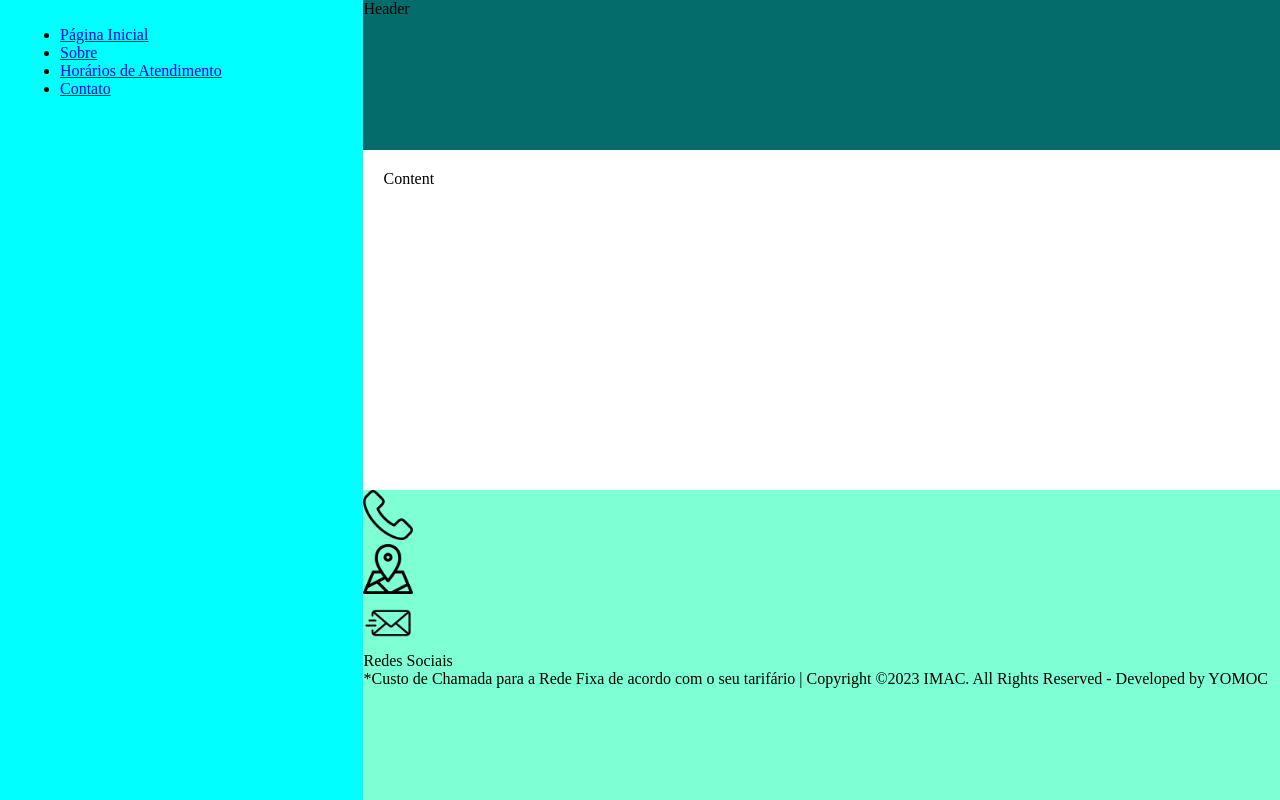
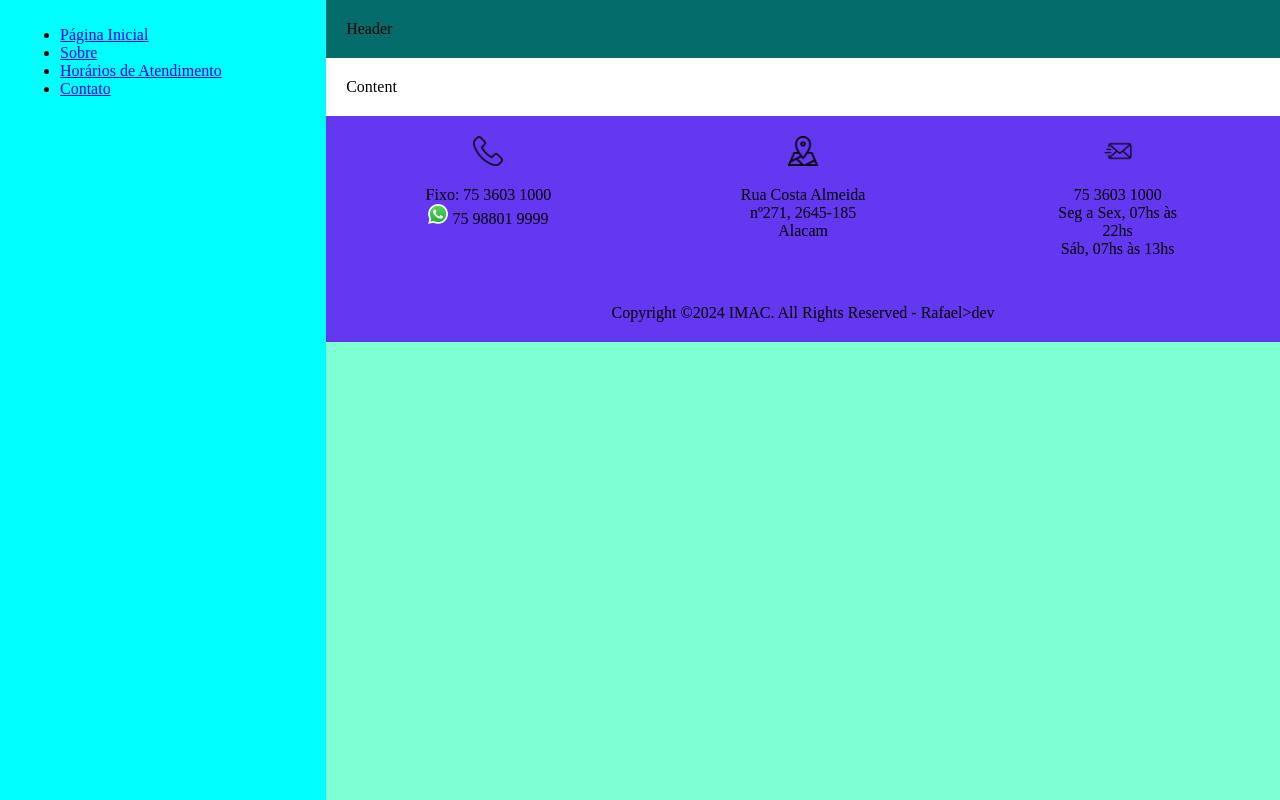
Before and after one commit to rafaelvalverdedev/dio, a plain HTML site: page HTML-Web_Developer/desafio-Criando-seu-Primeiro-Site-Completo-com-HTML/index.html in a window 1280 px wide. Drawn offline with Linux system fonts and the light colour scheme.

Commit message:
Subindo arquivos base do desafio

```diff
--- a/HTML-Web_Developer/desafio-Criando-seu-Primeiro-Site-Completo-com-HTML/base.css
+++ b/HTML-Web_Developer/desafio-Criando-seu-Primeiro-Site-Completo-com-HTML/base.css
@@ -14,34 +14,45 @@ body {
     margin: 0 auto;
     background-color: aquamarine;
 }
-.main {
-    display: flex;
-    flex-flow: column;
-    width: 85%;
-}
+
 .menu {
     width: 30vw;
     background-color: aqua;
     padding: 10px 20px 0px;
 }
+
+.main {
+    display: flex;
+    flex-flow: column;
+    width: 100%;
+}
+
 .header {
     background-color: rgb(5, 108, 108);
-    min-height: 150px;
+    padding: 20px;
 }
 .content {
     background-color: white;
-    min-height: 300px;
     padding: 20px;
 }
-.footer {
-    position: absolute;
-    width: 100vw;
-    bottom: 0;
+footer {
     background-color: rgb(99, 56, 240);
-    min-height: 150px;
+    padding: 20px;
+    display: flex;
+    flex-wrap: wrap;
+    flex-direction: row;
+    gap: 30px;
+    justify-content: space-around;
+    text-align: center;
 }
+
 .footer-icones {
-    position: relative;
+    width: 150px;
+}
 
-    display: flexbox;
-}
+@media (max-width: 450px) {
+    .menu {
+      display: flexbox;
+      position: absolute;
+    }
+  }
--- a/HTML-Web_Developer/desafio-Criando-seu-Primeiro-Site-Completo-com-HTML/index.html
+++ b/HTML-Web_Developer/desafio-Criando-seu-Primeiro-Site-Completo-com-HTML/index.html
@@ -1,5 +1,6 @@
 <!DOCTYPE html>
 <html lang="en">
+
 <head>
     <meta charset="UTF-8">
     <meta http-equiv="X-UA-Compatible" content="IE=edge">
@@ -7,6 +8,7 @@
     <title>Template - Utilizar como modelo</title>
     <link rel="stylesheet" href="base.css">
 </head>
+
 <body>
     <div class="wrapper">
         <div class="menu">
@@ -29,14 +31,37 @@
                 <!-- Aqui vai o seu conteúdo -->
             </div>
 
-            <footer id="footer">
-                    <div class="footer-icones"><img src="images/icone-telefone.png" width="50px"></div>
-                    <div class="footer-icones"><img src="images/icone-mapa.png" width="50px"></div>
-                    <div class="footer-icones"><img src="images/icone-email.png" width="50px"></div>
-                    <div class="footer-icones">Redes Sociais</div>
-                    <div class="footer-barra">*Custo de Chamada para a Rede Fixa de acordo com o seu tarifário | Copyright ©2023 IMAC. All Rights Reserved - Developed by YOMOC</div>
+            <footer>
+                <div class="footer-icones">
+                    <img src="images/icone-telefone.png" width="30px">
+                    <p>Fixo: 75 3603 1000 <br>
+                        <img src="images/whatsapp.png" width="20px" style="display: inline;">
+                        75 98801 9999
+                    </p>
+                </div>
+                <div class="footer-icones" onclick="abrirmapa()" style="cursor: pointer;" aria-details="Abrir Mapa">
+                    <img src="images/icone-mapa.png" width="30px" alt="Abrir Mapa">
+                    <p>Rua Costa Almeida nº271, 2645-185 Alacam</p>
+                </div>
+                <div class="footer-icones"><img src="images/icone-email.png" width="30px">
+                    <p>75 3603 1000
+                        <br>
+                        Seg a Sex, 07hs às 22hs
+                        <br>
+                        Sáb, 07hs às 13hs
+                    </p>
+                </div>
+                <div class="footer-barra">Copyright ©2024 IMAC. All Rights Reserved - Rafael>dev</div>
             </footer>
+
         </div>
     </div>
+
+    <script>
+        function abrirmapa() {
+            window.open('https://maps.app.goo.gl/vDcM67hRQo2ye1k79', '_blank');
+        }
+    </script>
 </body>
+
 </html>
```
Also changed, not shown: HTML-Web_Developer/desafio-Criando-seu-Primeiro-Site-Completo-com-HTML/images/whatsapp.png (added).
